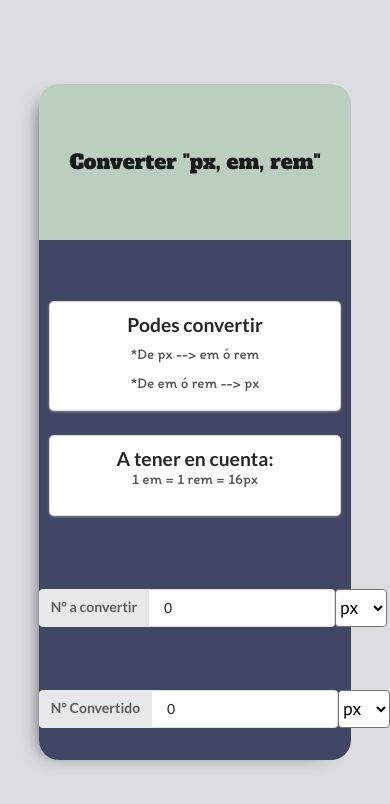
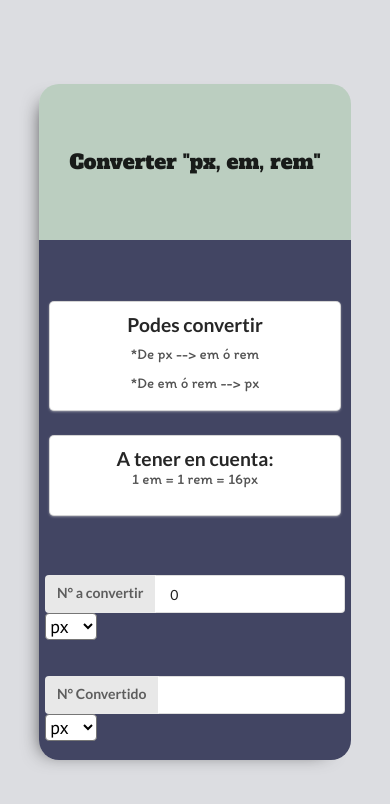
Before and after one commit to EnzzoPerez/convert-px-em, a React (Create React App) app: page / in a window 390 px wide. Shown: the top 804 px of the page. Built offline with nearby package versions, Linux system fonts and the light colour scheme.

Commit message:
updated input styles by mediaquerys

```diff
--- a/src/components/inputList.css
+++ b/src/components/inputList.css
@@ -25,3 +25,11 @@
     background: #34495e;
     pointer-events: none;
   }
+
+  @media (min-width: 240px) and (max-width: 848px){
+    #input-media{
+      display: flex;
+      flex-wrap: wrap;
+      margin: 0 2%;
+    }
+  }
--- a/src/components/inputList.js
+++ b/src/components/inputList.js
@@ -78,16 +78,16 @@ class InputList extends Component {
 
         return (
             <div className="converter">
-                <div className="ui labeled input">
-                    <div class="ui label label">N° a convertir</div>
+                <div id="input-media" className="ui labeled input">
+                    <div className="ui label label">N° a convertir</div>
                     <input type="number" value={this.state.from.input} onChange={this.handleInput}/>
                     <select className="select" id="from" value={this.state.from.select} onChange={this.handleSelect} >
                         {opciones}
                     </select>
                 </div>
-                <div className="ui labeled input">
-                    <div class="ui label label">N° Convertido</div>
-                    <input class="ui input" type="number" readonly value={this.state.to.input || '0'}/>
+                <div id="input-media" className="ui labeled input">
+                    <div className="ui label label">N° Convertido</div>
+                    <input className="ui input" type="number" readOnly value={this.state.to.input || ''}/>
                     <select className="select" id="to" value={this.state.to.select} onChange={this.handleSelect}>
                         {opciones}
                     </select>
```
